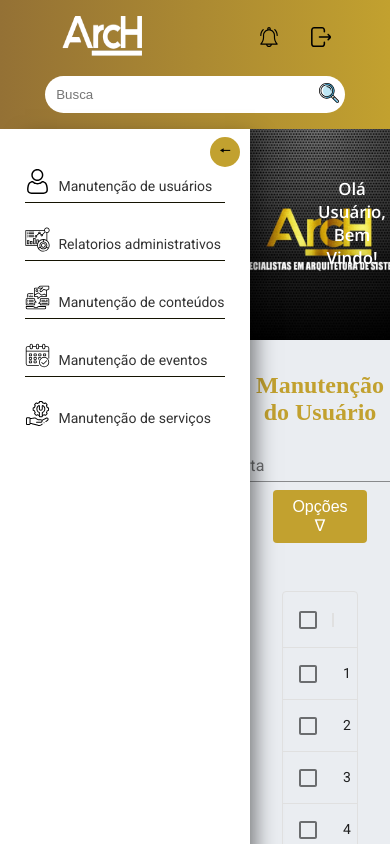
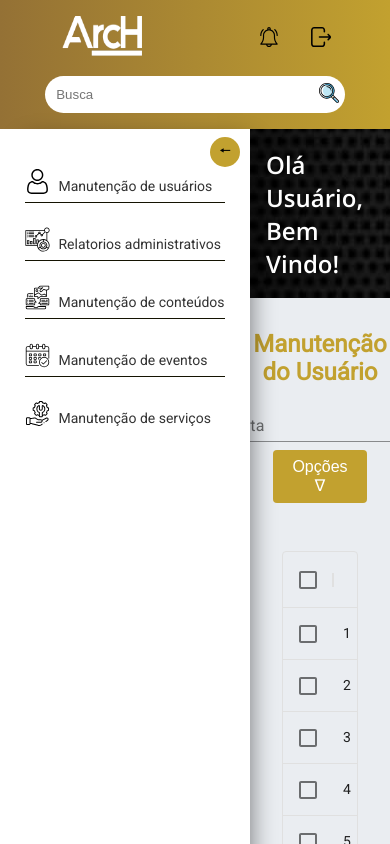
Before and after one commit to bryanbruzinga/ArcH, a React (Create React App) app: page / in a window 390 px wide. Shown: the top 844 px of the page. Built offline with nearby package versions, Linux system fonts and the light colour scheme.

Commit message:
alterações mobile

```diff
--- a/src/Components/Sidebar.module.css
+++ b/src/Components/Sidebar.module.css
@@ -4,8 +4,8 @@
 }
 .nav {
     background: white;
-    box-shadow: 15px 0px 20px -10px rgba(0,0,0,0.5);
-    height: 100vh;
+    box-shadow: 13px 0px 23px -12px rgba(0,0,0,0.49);
+    height: 48rem;
     width: 250px;
     display: flex;
     flex-direction: column;
--- a/src/Components/UserMaintenace/User.module.css
+++ b/src/Components/UserMaintenace/User.module.css
@@ -25,6 +25,7 @@
 
 .crudHeader h2 {
     grid-column: 1/3;
+    font-family: var(--font-primary);
     color: var(--primary-color);
     text-align: center;
 }
--- a/src/Components/UserMaintenace/UserHeader.js
+++ b/src/Components/UserMaintenace/UserHeader.js
@@ -4,9 +4,7 @@ import styles from "./UserHeader.module.css";
 const UserHeader = () => {
   return (
     <header className={styles.userHeader}>
-      <div className={styles.titles}>
-        <h2>Olá Usuário, Bem Vindo!</h2>
-      </div>
+      <h2>Olá Usuário, Bem Vindo!</h2>
     </header>
   );
 };
--- a/src/Components/UserMaintenace/UserHeader.module.css
+++ b/src/Components/UserMaintenace/UserHeader.module.css
@@ -5,32 +5,20 @@
     background: url('../../Assets/bg.jpg') no-repeat center center;
     background-size: cover;
     grid-column: 1/3;
-    height: 19vh;
+    height: 25vh;
 }
 
-.userHeader p{
-    font-family: var(--font-primary);
-    text-align: center;
-}
-
-.titles{
+.userHeader h2{
     color: white;
     font-family: var(--font-secondary);
-}
-
-@media (max-width: 820px) {
-    .titles {
-        font-size: .7rem;
-    }
 }
 
 @media (max-width: 640px) {
     .userHeader {
         flex-direction: column;
-        height: 25vh;
-    }
-    .titles {
-        margin: 1rem 0;
-        text-align: center;
+        height: 20vh;
+        justify-content: center;
+        background: url('../../Assets/bg.jpg');
+        padding: 1rem;
     }
 }
```
